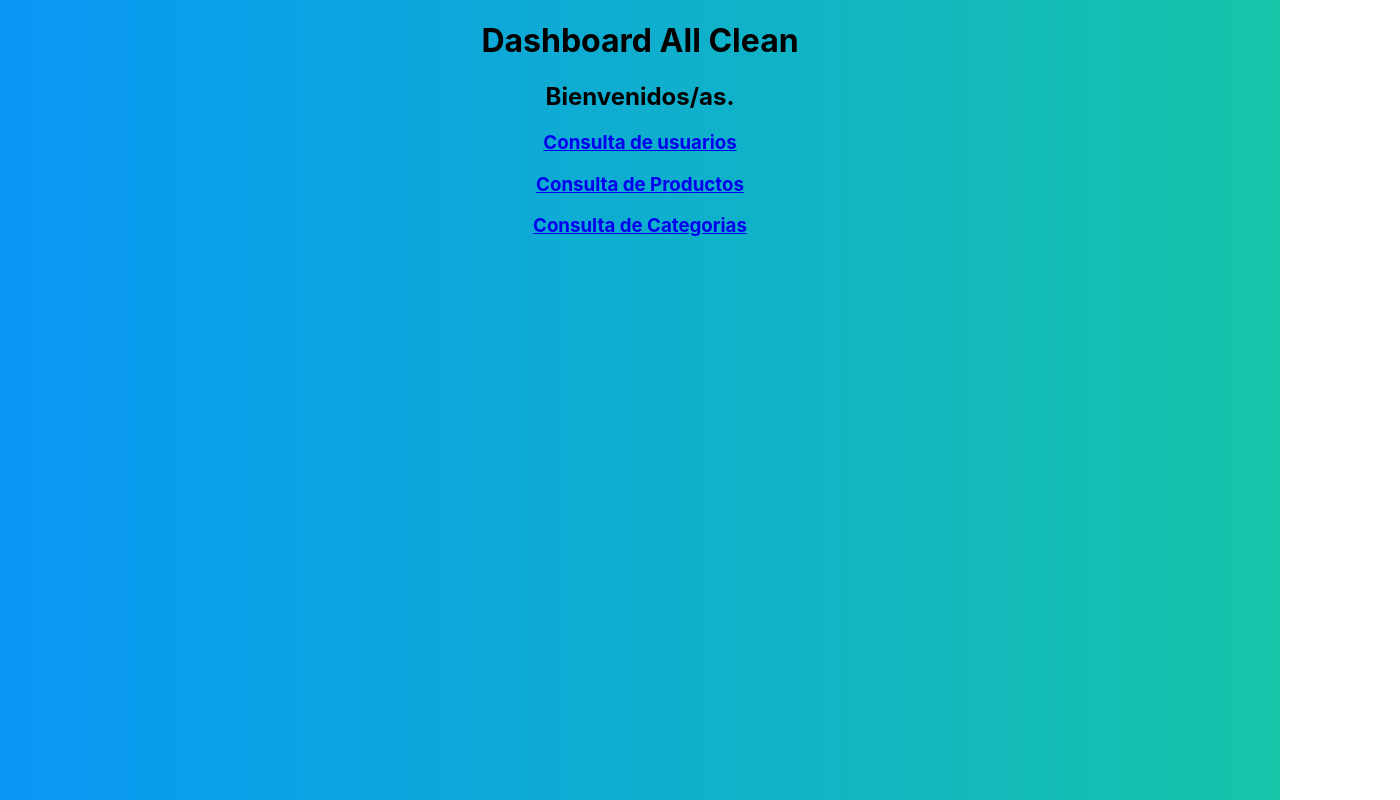
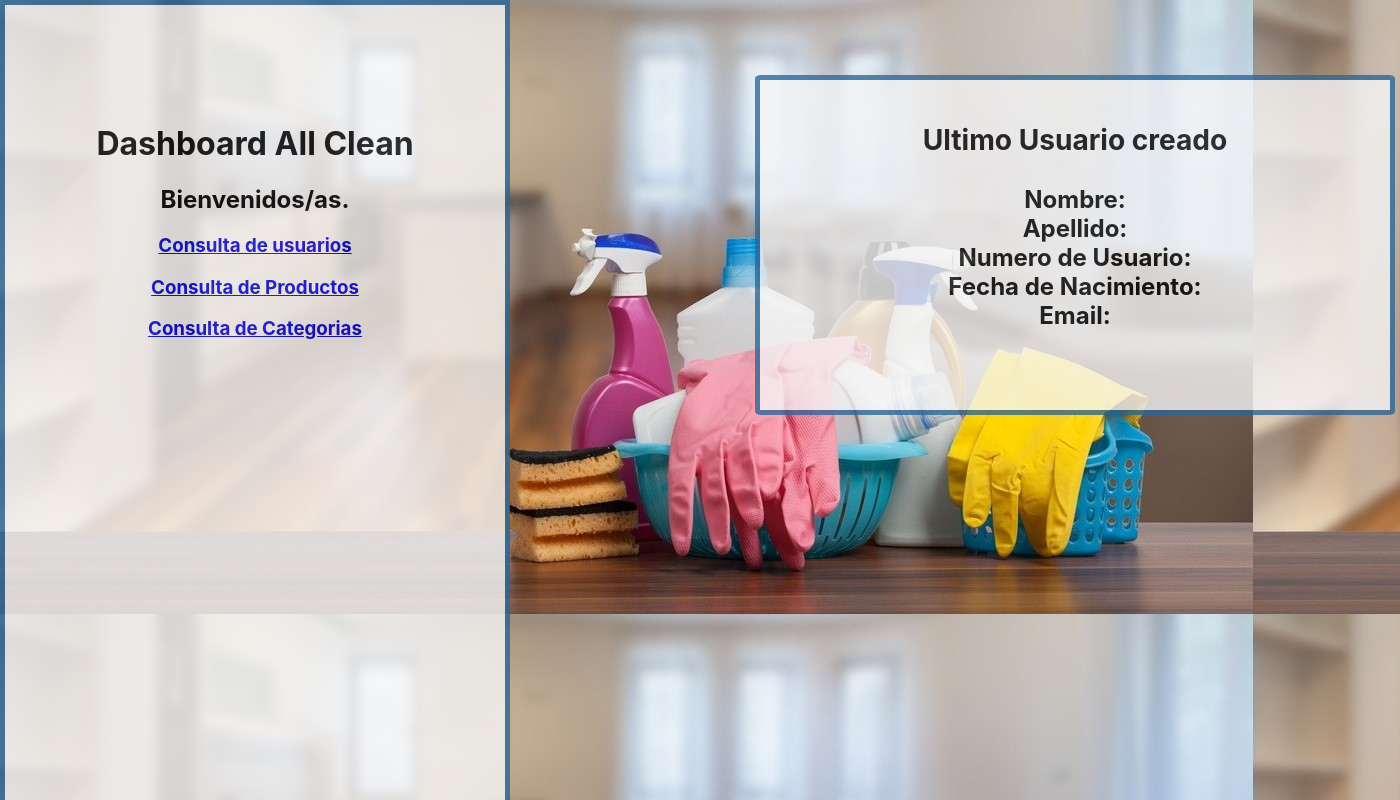
Before and after one commit to Sergio200x/reactApi1, a React (Create React App) app: page / in a window 1280 px wide. Shown: the top 800 px of the page, 1400 px wide, since content can reach past the window. Built offline with nearby package versions, Linux system fonts and the light colour scheme; no server answers.

Commit message:
subiendo cambios

```diff
--- a/src/App.js
+++ b/src/App.js
@@ -16,7 +16,7 @@ function App() {
      <Routes>
         <Route path="/" exact={true} element={<Home/>}/>
         <Route path="/totalUsuarios" element={<TotalUsers/>}/>
-        <Route path="/UltimoUsuarioDetail" element={<LastUser/>}/>
+        <Route path="/" element={<LastUser/>}/>
         <Route path="/Products" element={<Products/>}/>
         <Route path="/Categorias" element={<Categorias/>}/>
      </Routes>
--- a/src/Components/Categorias.js
+++ b/src/Components/Categorias.js
@@ -32,7 +32,7 @@ productName.map(function(user, i){
                             { Array.from(nombresSeteado).map(function(user, i){
                             return <ul key={i}>
 
-                                    <li className="lista"> <strong>Descripcion:</strong>{user} </li>
+                                    <li className="lista"> <strong>{i+1}-</strong>{user} </li>
                                 </ul>
                             })}
                             </div> }
--- a/src/Components/Home.js
+++ b/src/Components/Home.js
@@ -1,6 +1,7 @@
 import {Link} from 'react-router-dom'
 import { useState, useEffect, useRef, useReducer } from "react";
 import '../css.css'
+import LastUser from './lastUser';
 
 function Home (){
 
@@ -8,9 +9,9 @@ function Home (){
 
 
 
-
     return (
             <div className='principal_container'>
+                <div className='home'>
                 <h1 className='h1_dash'>Dashboard All Clean</h1>
 
                     <h2 className='h3_dash'>Bienvenidos/as.</h2>
@@ -23,9 +24,8 @@ function Home (){
                     <h3>
                     <Link to='/Categorias'>Consulta de Categorias</Link>
                     </h3>
-
-
-
+                    <div className='lastuser'><LastUser/></div>
+                    </div>
              </div>
         )
 }
--- a/src/Components/Products.js
+++ b/src/Components/Products.js
@@ -34,7 +34,7 @@ const productName=(productsDetail1)
                             { <div className='contenedor'>
                             {productName.map(function(user, i){
                             return <ul key={i}>
-                                    <li className="lista"> <strong>Descripcion:</strong>  {user.Name} </li>
+                                    <li className="lista"> <strong>{i+1}-</strong>  {user.Name} </li>
                                 </ul>
                             })}
                             </div> }
--- a/src/Components/lastUser.js
+++ b/src/Components/lastUser.js
@@ -4,21 +4,38 @@ import '../css.css'
 function LastUser() {
   const [user, setuser]= useState([])
   useEffect (() => {
-        fetch("http://localhost:3030/api/products")
+      fetch("http://localhost:3030/api/users")
       .then(response => response.json())
-        .then( data =>{ setuser(data.data)} )
+      .then( data =>{ setuser(data.data)})
       .catch(error =>console.error(error))
       }, [])
 
+      let cuenta= (user.length-1)
+      let ultimo=[]
 
- let ultimo= user[user.length-1].UserID
+      // eslint-disable-next-line no-lone-blocks
+      {if(user[cuenta])
+      {
+          ultimo=user[cuenta]
+      }
+      else{
+           ultimo= "No hay datos"
+      }}
+
       console.log(ultimo)
 
 
+
   return (
-    <div className="principal_container">
-      <h1 className="h1_dash">Ultimo usuario Creado</h1>
-      {<h3 className="h3_dash">aun no anda LPM!!!</h3>}
+    <div>
+           <h3>Ultimo Usuario creado</h3>
+             <div className='contenedor-lastuser'>
+               <li><strong>Nombre:</strong> {ultimo.Name}</li>
+               <li><strong>Apellido:</strong> {ultimo.LastName}</li>
+                <li><strong>Numero de Usuario:</strong> {ultimo.UserID}</li>
+                  <li><strong>Fecha de Nacimiento:</strong> {ultimo.BirthDate}</li>
+                  <li><strong>Email:</strong> {ultimo.Email}</li>
+                  </div>
                     </div>
   );
 }
--- a/src/Components/totalUsers.js
+++ b/src/Components/totalUsers.js
@@ -13,28 +13,7 @@ function TotalUsers (){
         .catch(error =>console.error(error))
         }, [])
 
-        const [user, setuser]= useState([])
-        useEffect (() => {
-            fetch("http://localhost:3030/api/users")
-            .then(response => response.json())
-            .then( data =>{ setuser(data.data)})
-            .catch(error =>console.error(error))
-            }, [])
 
-            let cuenta= (user.length-1)
-            let ultimo=[]
-
-            // eslint-disable-next-line no-lone-blocks
-            {if(user[cuenta])
-            {
-                ultimo=user[cuenta]
-            }
-            else{
-                 ultimo= "No hay datos"
-
-            }}
-
-            console.log(ultimo)
 
 
     return (
@@ -42,16 +21,6 @@ function TotalUsers (){
                 <h1 className='h1_dash'>Total de Usuarios</h1>
 
                     <h3 className='h3_dash'>Tenes un total de {usuariosTOTAL.count} usuarios creados.</h3>
-                    <div>
-                        <h3>Ultimo Usuario creado</h3>
-                          <div className='contenedor'>
-                           <li>{ultimo.Name}</li>
-                           <li>{ultimo.LastName}</li>
-                           <li>{ultimo.UserID}</li>
-                           <li>{}</li>
-                            </div>
-
-                    </div>
 
                         <h2 className='volver'>
                         <Link to="/" >Volver al Inicio</Link>
--- a/src/css.css
+++ b/src/css.css
@@ -5,14 +5,57 @@ li{
 
 }
 body{
-    max-width: 1400px;
-    text-align: center;
+
     margin: auto;
-    background: linear-gradient(to right, rgb(9, 151, 246), rgb(21, 197, 168));
+    /*background-color:  whitesmoke;*/
+    background-image: url(../public/banner-1.jpg);
+
 }
 
 .contenedor
 {
-    margin-left: 30%;
+
 
 }
+
+.principal_container
+{
+    position: relative;
+    width: 1400px;
+
+}
+
+.home
+{   width: 500px;
+    height: 1200px;
+    border: 5px solid #286698;
+    padding-bottom: 7%;
+    padding-top: 7%;
+    position: absolute;
+    background-color: whitesmoke;
+    opacity: 80%;
+
+
+}
+.lastuser
+{   margin: auto;
+    position: absolute;
+    left: 150%;
+    top: 5%;
+    width: 600px;
+    height: 300px;
+    border: 5px solid #286698;
+    padding: 3%;
+    background-color: whitesmoke;
+    opacity: 98%;
+    border-radius: 1%;
+    font-size: 150%;
+
+}
+
+.contenedor-lastuser
+{
+    display: flex;
+    flex-wrap: wrap;
+    flex-direction:column;
+}
```
Also changed, not shown: public/banner-1.jpg (added). Lines whose indentation alone changed are shown as unchanged.
